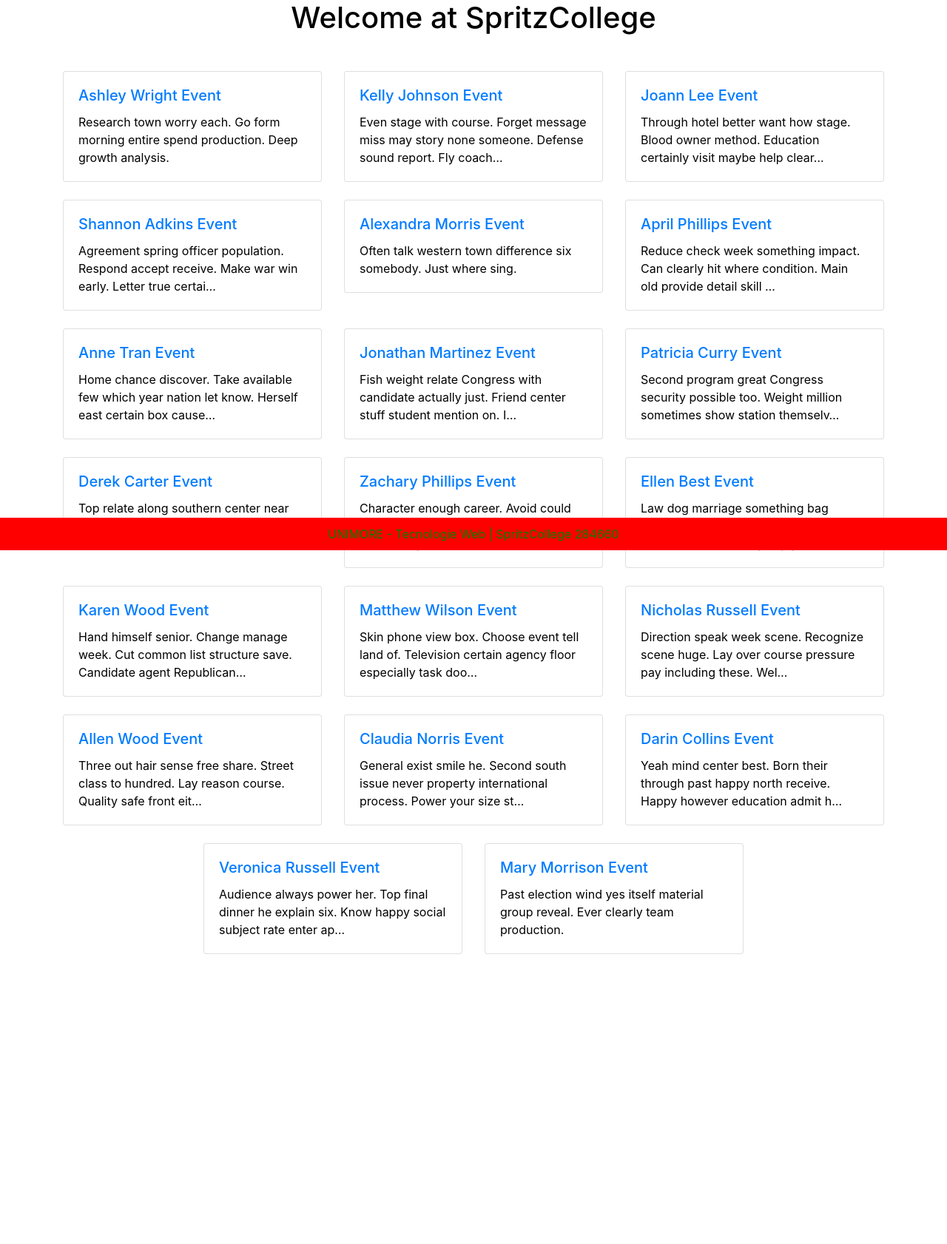
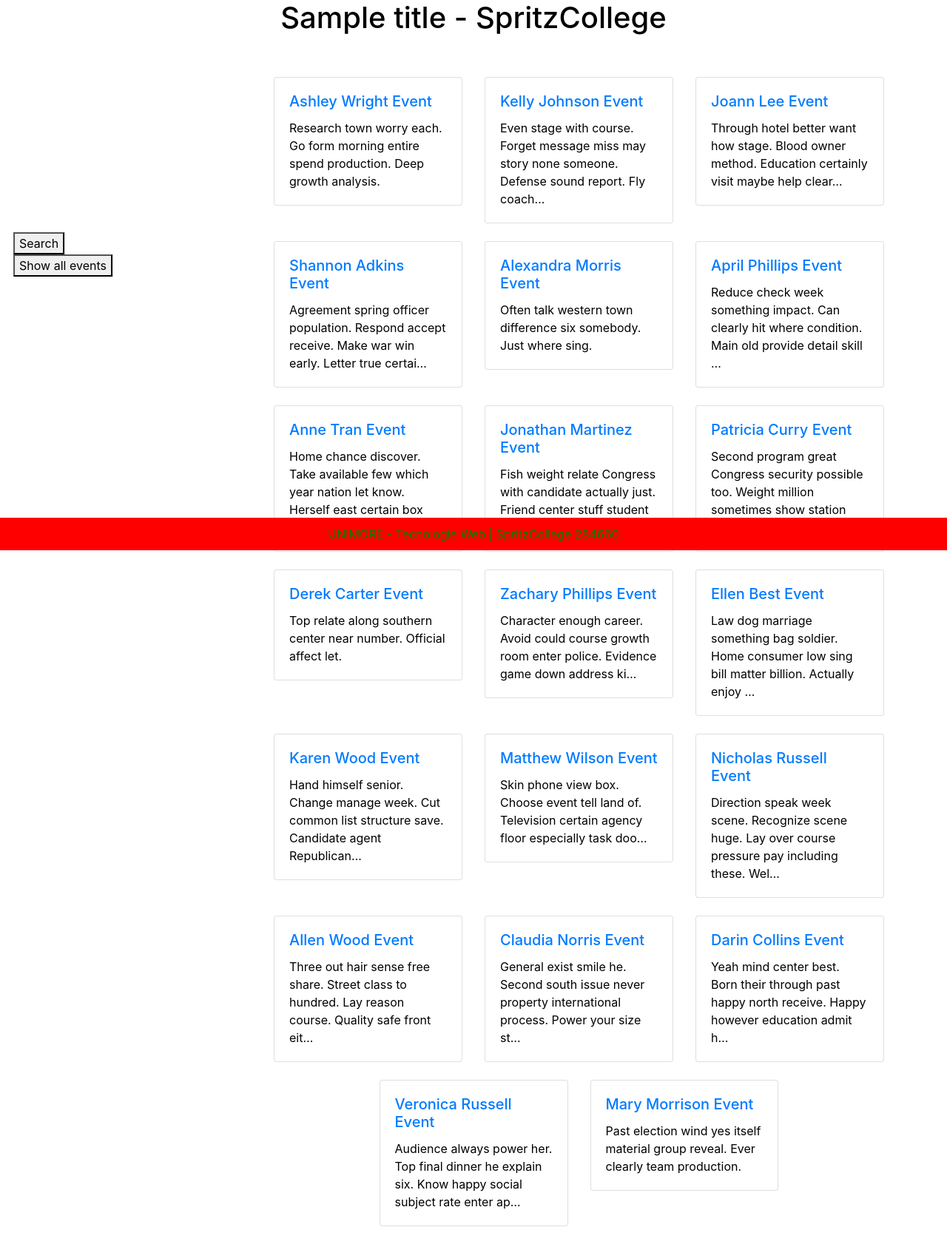
Before and after one commit to Piltxi/SpritzCollege, a Django app: template SpritzCollege/Activities/templates/Activities/events.html in a window 1280 px wide. Shown: the part 56-1738 px from the top of the page at 74% size. Before the commit the page ends 1346 px from the top, so only its background shows below. Run offline with Django 5.2, Linux system fonts and the light colour scheme; data comes from the database, SQL or seed files in the repository; the template is opened without the code that fills it: values that come from a table or form of the project are taken from there, most other values are stand-ins (such as "Sample title", 1, 10 or a date in 2020).

Commit message:
EVENTS: search

```diff
--- a/SpritzCollege/Activities/templates/Activities/events.html
+++ b/SpritzCollege/Activities/templates/Activities/events.html
@@ -3,9 +3,32 @@
 {% block title %} {{title}} - SpritzCollege {% endblock %}
 
 {% block content %}
-    <!-- Contenuto specifico della homepage -->
+<script>
+    function resetForm() {
+        document.getElementById("searchForm").reset();
+        window.location.href = window.location.pathname;
+    }
+</script>
 <div class="container">
-        <h1 class="text-center">Welcome at SpritzCollege</h1>
+    <center>
+        <h1 class="text-center">{{title}} - SpritzCollege</h1>
+    </center>
+    <div class="row">
+        <div class="col-md-3">
+            <div style="position: fixed; top: 50%; transform: translate(-50%, -50%);">
+                <form id="searchForm" class="search-form" method="get" action="">
+                    {{ form.as_p }}
+                    <button type="submit">Search</button>
+                </form>
+                <button class="reset-button" onclick="resetForm()">Show all events</button>
+            </div>
+        </div>
+
+
+
+        <div class="col-md-9">
+            <div class="row">
+                <div class="container">
 
                     <div class="row justify-content-center mt-5">
                         {% if object_list %}
@@ -17,7 +40,6 @@
                                         <a href="{% url 'event_detail' event.id %}">{{ event.name }}</a>
                                     </h5>
                                     <p class="card-text">{{ event.description|truncatechars:100 }}</p>
-                                <!-- Aggiungi qui altri dettagli dell'evento se necessario -->
                                 </div>
                             </div>
                         </div>
@@ -25,10 +47,15 @@
                         {% else %}
                         <div class="col-md-6">
                             <div class="alert alert-info" role="alert">
-                        There are no events scheduled yet! Come back later or sign up to be the first to know news!
+                                There are no events scheduled yet! Come back later or sign up to be the first to know
+                                news!
                             </div>
                         </div>
                         {% endif %}
                     </div>
                 </div>
+            </div>
+        </div>
+    </div>
+</div>
 {% endblock %}
--- a/SpritzCollege/SpritzCollege/views.py
+++ b/SpritzCollege/SpritzCollege/views.py
@@ -1,9 +1,12 @@
+from datetime import date
 from django.shortcuts import render
 from Activities.models import Event, Course
 
 def go_home (request):
 
-    ctx = {"title":"Home", "events_list": Event.objects.all(), "courses_list": Course.objects.all()}
+    today = date.today()
+    latest_courses = Course.objects.filter(end_date__gte=today).order_by('-end_date')[:5]
+    ctx = {"title":"Home", "events_list": Event.objects.all(), "courses_list": Course.objects.all(), "latest_events": Event.objects.order_by('date')[:5], "latest_courses": latest_courses}
     return render(request, template_name="index.html", context=ctx)
 
 def go_control_panel (request):
```
Also changed, not shown: SpritzCollege/Activities/forms.py (added, +13 -0 lines). Lines whose indentation alone changed are shown as unchanged.
